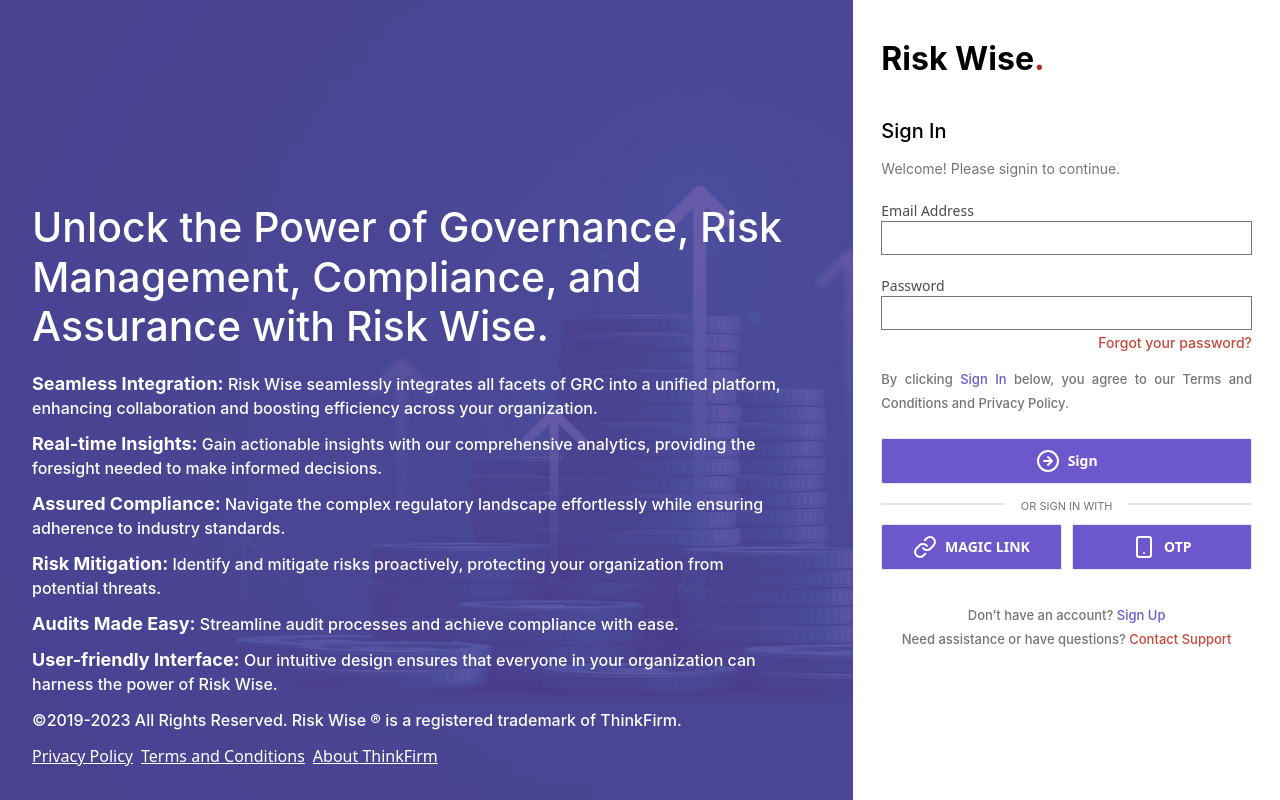
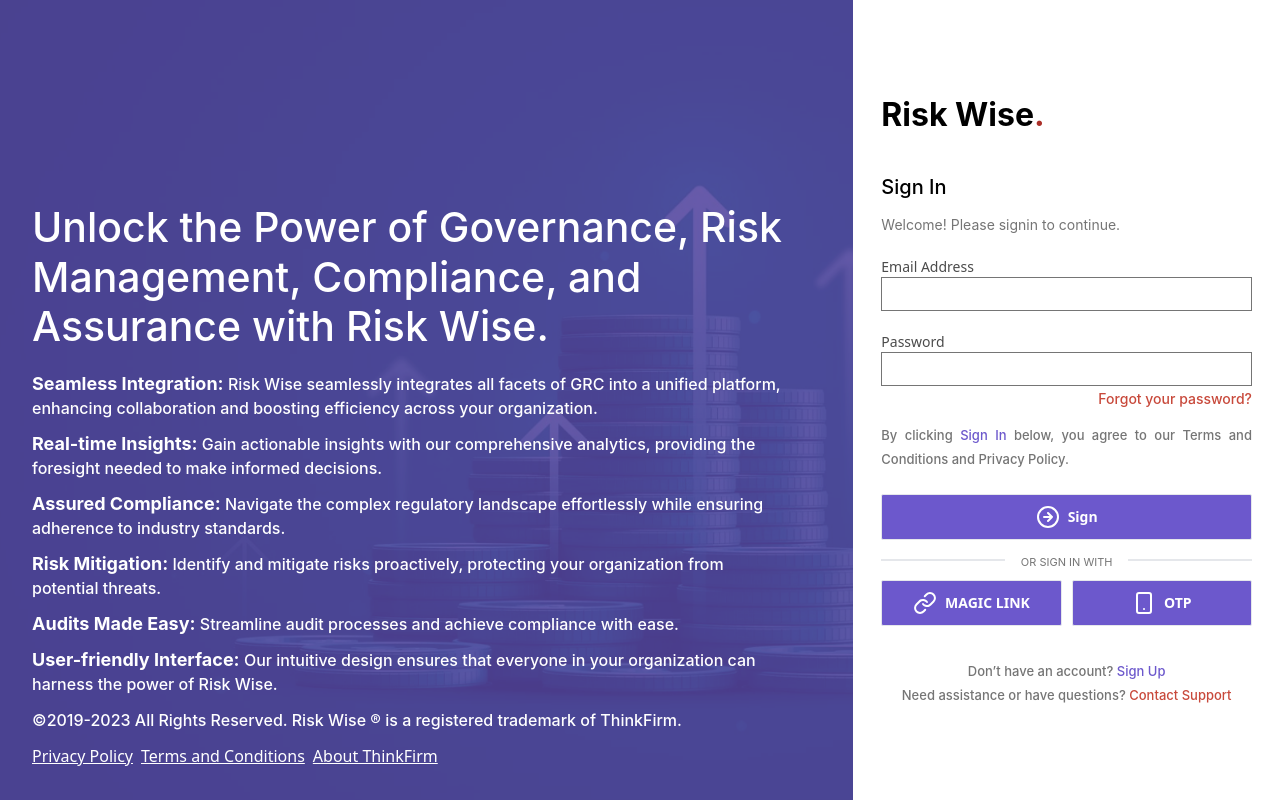
Before and after one commit to WebApp1018/RiskWise, a React (Create React App) app in the folder riskwise/: page /login in a window 1280 px wide. Built offline with nearby package versions, Linux system fonts and the light colour scheme.

Commit message:
design feedback

```diff
--- a/riskwise/src/pages/login.jsx
+++ b/riskwise/src/pages/login.jsx
@@ -89,7 +89,7 @@
           </div>
         </div>
       </div>
-      <div className="basis-1/3 px-7 3xl:px-16 mt-10 3xl:my-auto mb-10">
+      <div className="basis-1/3 px-7 3xl:px-16 mt-24 3xl:my-auto mb-10">
         <TextGroup text="Risk Wise" type="h4-b" />
         <TextGroup text="." type="h4-b" color="text-color-error1" />
         <div className="mt-10 3xl:mt-[107px]">
```
